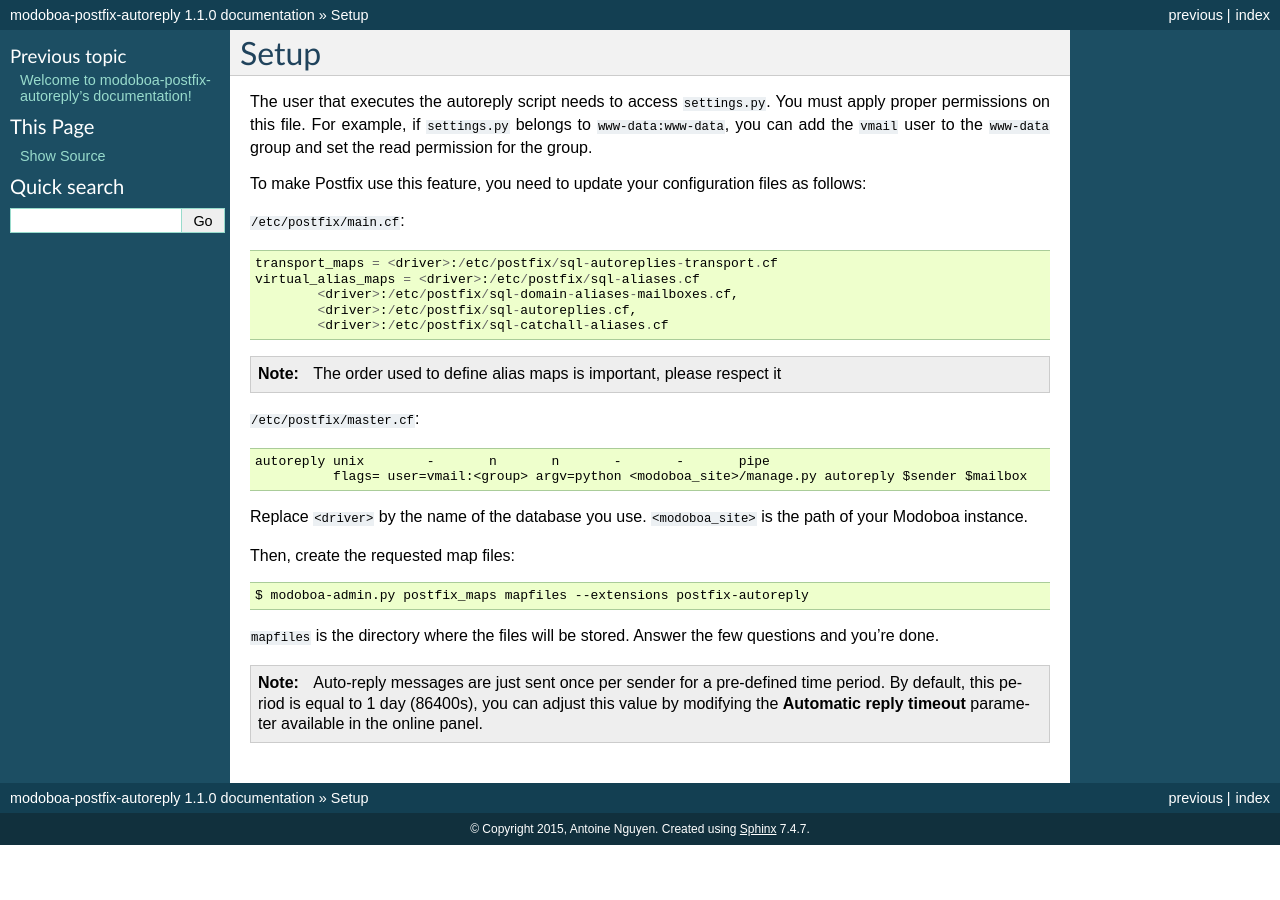
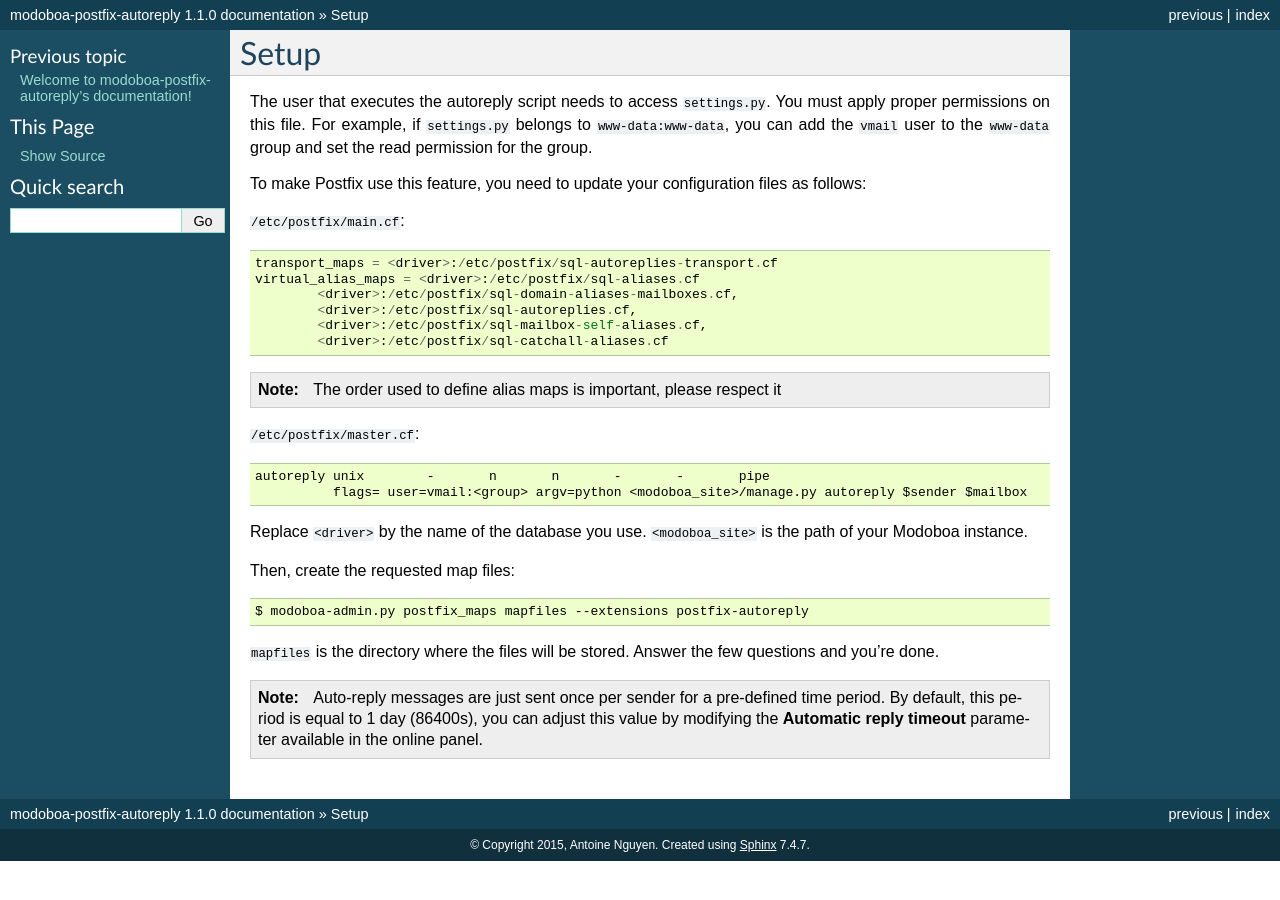
Before and after one commit to modoboa/modoboa-postfix-autoreply, a Sphinx documentation site: the page built from docs/setup.rst, in a window 1280 px wide. Built offline with Sphinx 7.4.7, drawn with Linux system fonts in a browser that asks for light colours.

Commit message:
add missing mapfile configuration see https://github.com/tonioo/modoboa/blob/master/doc/integration/imap_and_smtp.rst for full list of mapfiles

```diff
--- a/docs/setup.rst
+++ b/docs/setup.rst
@@ -17,6 +17,7 @@
   virtual_alias_maps = <driver>:/etc/postfix/sql-aliases.cf
           <driver>:/etc/postfix/sql-domain-aliases-mailboxes.cf,
           <driver>:/etc/postfix/sql-autoreplies.cf,
+          <driver>:/etc/postfix/sql-mailbox-self-aliases.cf,
           <driver>:/etc/postfix/sql-catchall-aliases.cf
 
 .. note::
```
